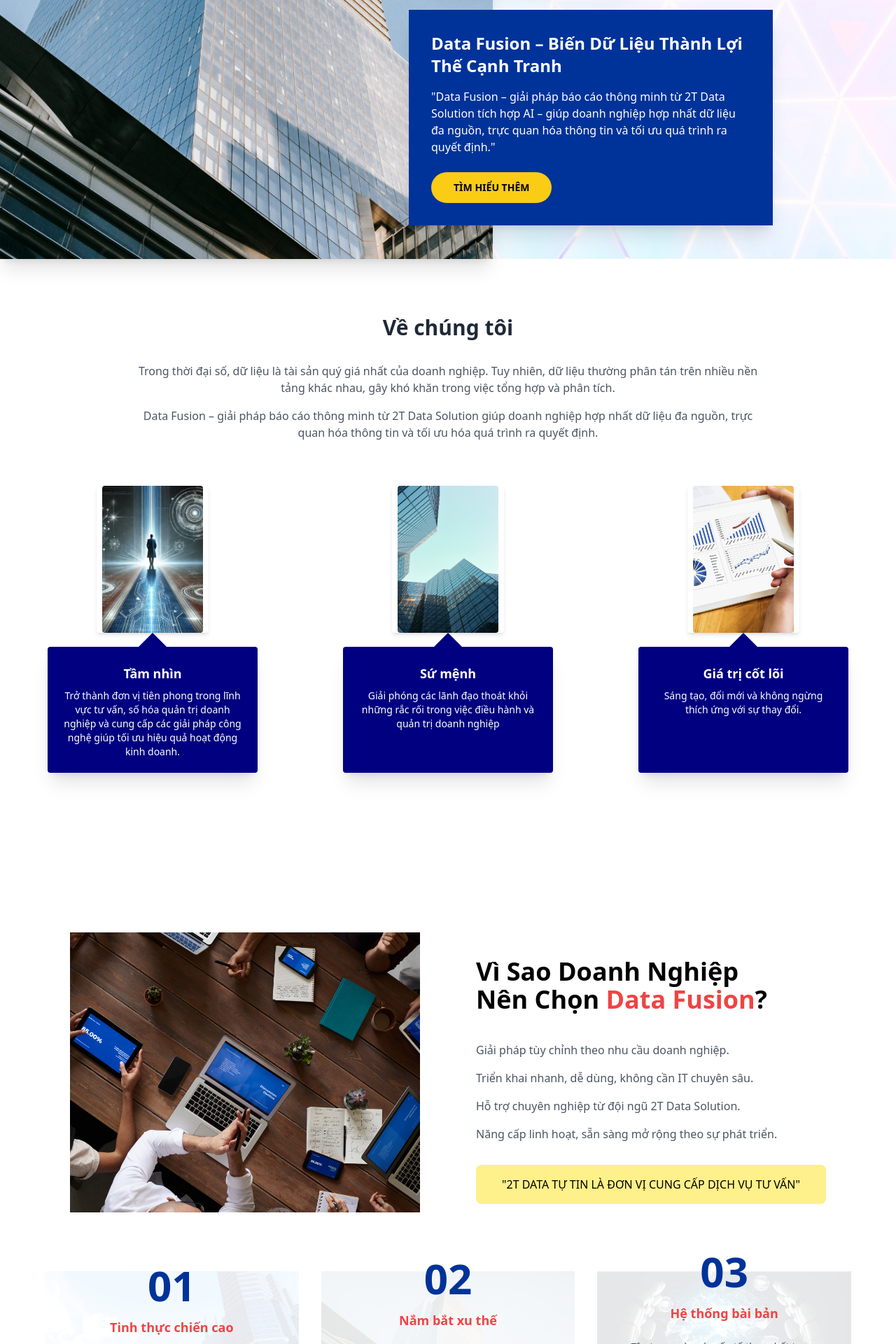
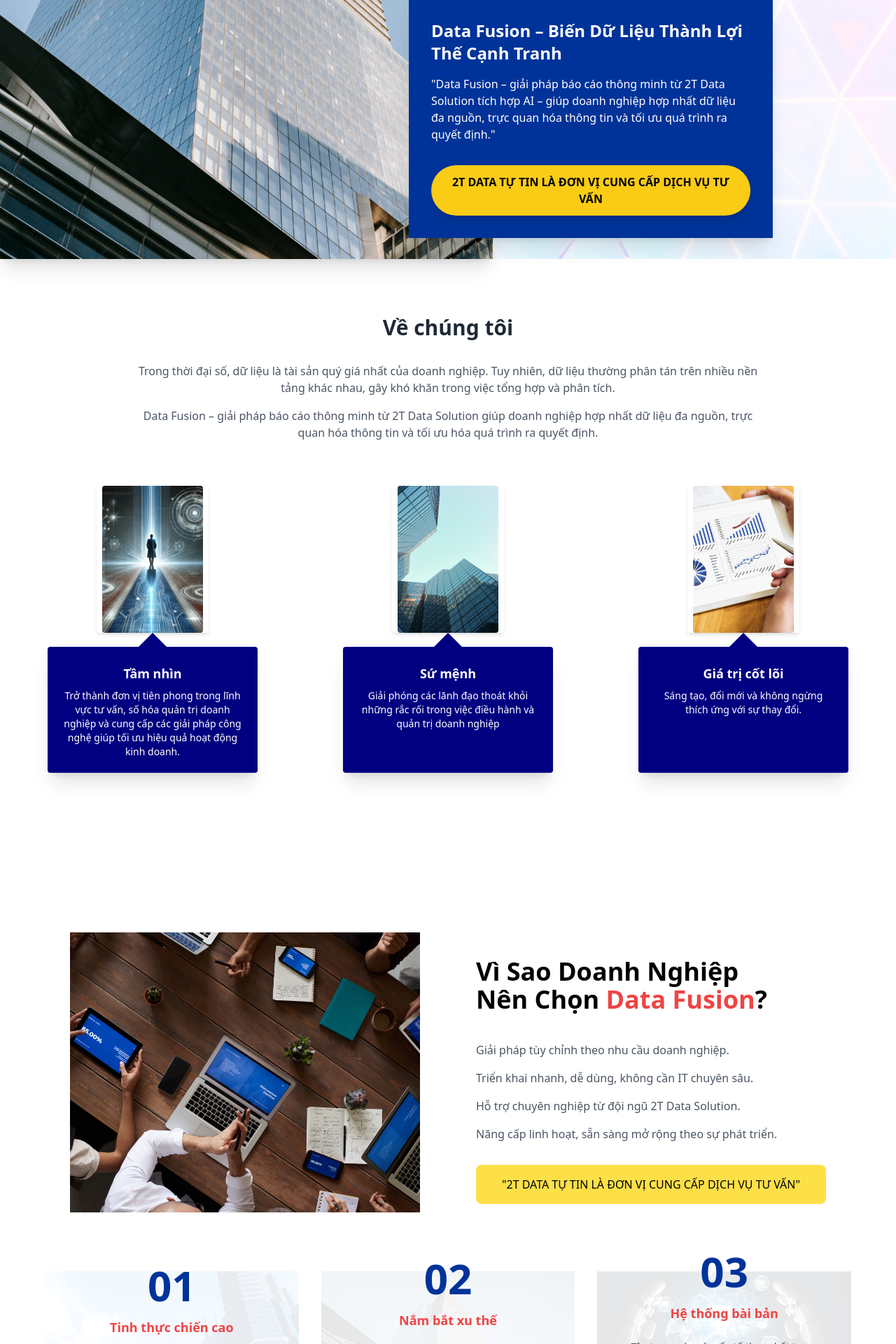
Before and after one commit to lvcuong25/2TDATA-WEB, a React (Vite) app in the folder FE/: page / in a window 1280 px wide. Shown: the part 477-2397 px from the top of the page at 70% size. Built offline with nearby package versions, Linux system fonts and the light colour scheme.

Commit message:
Update Home.jsx

```diff
--- a/FE/src/components/Home.jsx
+++ b/FE/src/components/Home.jsx
@@ -87,9 +87,13 @@
                   nguồn, trực quan hóa thông tin và tối ưu quá trình ra quyết
                   định."
                 </p>
-                <button className="bg-yellow-400 hover:bg-yellow-500 text-black font-bold py-3 px-8 lg:py-3 lg:px-8 md:py-2 md:px-6 sm:py-2 sm:px-4 rounded-full transition-colors text-sm lg:text-sm md:text-xs">
-                  TÌM HIỂU THÊM
-                </button>
+                <div className="mt-6 sm:mt-8">
+                  <button
+                    className="w-full py-3 px-6 bg-yellow-400 hover:bg-yellow-500 text-black font-bold rounded-full shadow-lg hover:shadow-xl transform hover:-translate-y-0.5 transition-all duration-200 focus:outline-none focus:ring-2 focus:ring-yellow-400 focus:ring-opacity-50"
+                  >
+                    2T DATA TỰ TIN LÀ ĐƠN VỊ CUNG CẤP DỊCH VỤ TƯ VẤN
+                  </button>
+                </div>
               </div>
             </div>
           </div>
@@ -217,7 +221,7 @@
 
 
 
-      <section className="container mx-auto py-10 md:py-20 px-4">
+      <section className="container mx-auto py-10 md:py-20 px-4 ">
       <div className="max-w-6xl mx-auto">
         <div className="flex items-center justify-center gap-20 lg:gap-20 md:gap-10 sm:gap-5 mt-8 sm:mt-12">
           {/* Left side - Image */}
@@ -243,10 +247,12 @@
               <p className="lg:text-base md:text-sm sm:text-xs sm:mt-2">Năng cấp linh hoạt, sẵn sàng mở rộng theo sự phát triển.</p>
             </div>
 
-            <div className="bg-yellow-200 p-4 lg:p-4 md:p-3 sm:p-2 rounded-lg sm:mt-6">
-              <p className="text-center font-medium lg:text-base md:text-sm sm:text-xs">
+            <div className="bg-yellow-300 p-4 lg:p-4 md:p-3 sm:p-2 rounded-lg sm:mt-6">
+              <button
+                className="w-full text-center font-medium lg:text-base md:text-sm sm:text-xs hover:bg-yellow-300 focus:ring-4  focus:outline-none transition-colors duration-200 rounded-lg"
+              >
                 "2T DATA TỰ TIN LÀ ĐƠN VỊ CUNG CẤP DỊCH VỤ TƯ VẤN"
-              </p>
+              </button>
             </div>
           </div>
         </div>
```
